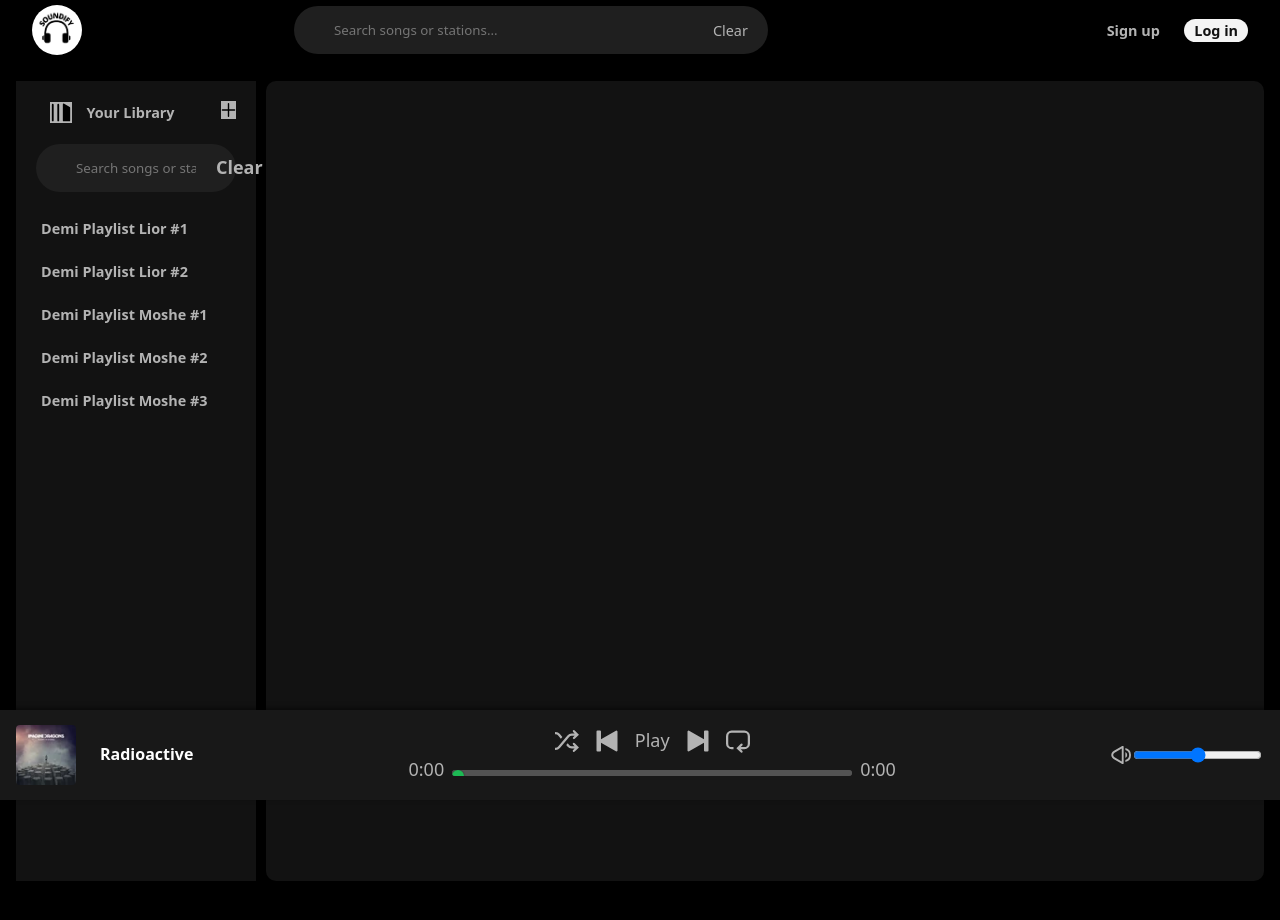
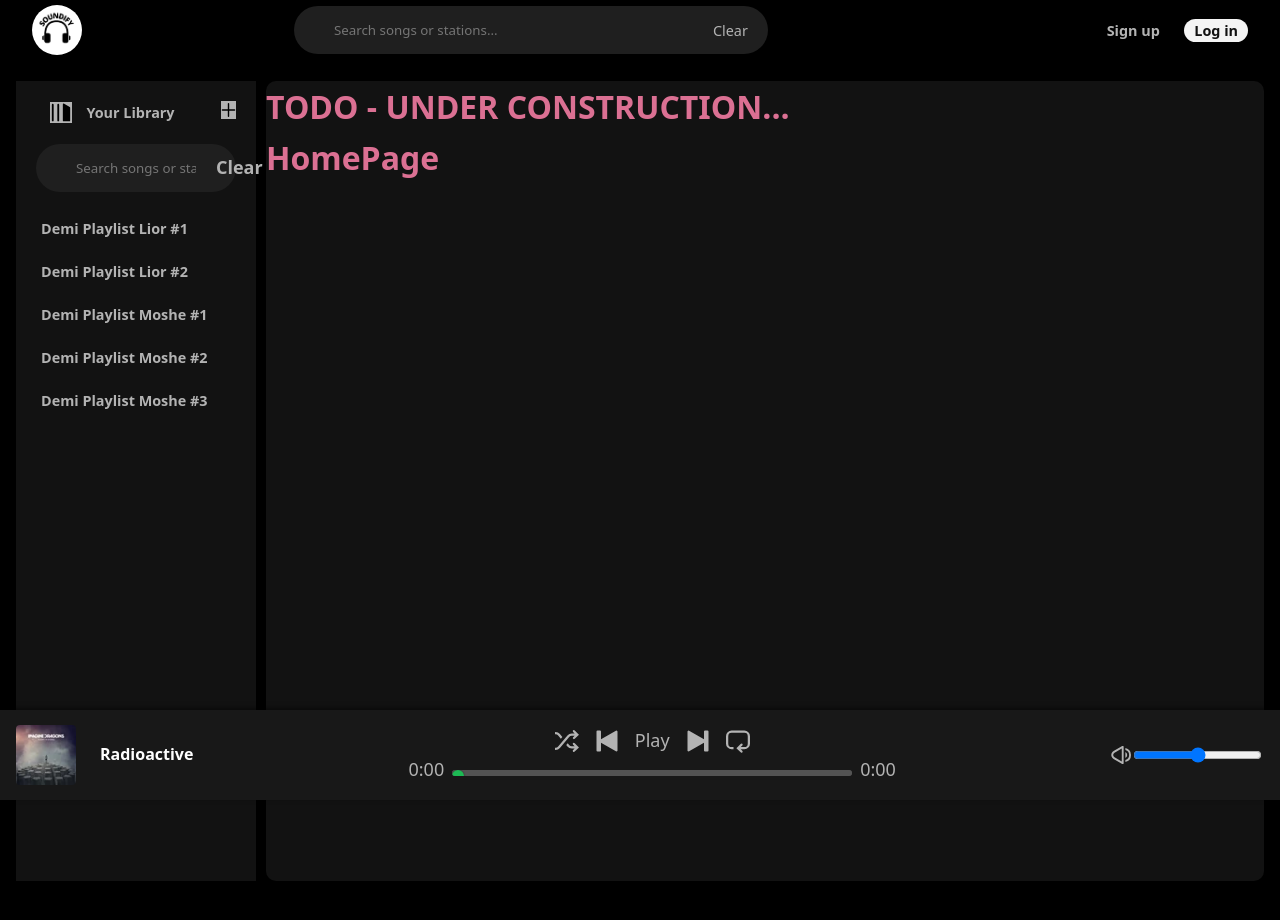
Before and after one commit to noalesh/soundify, a React (Vite) app: page / in a window 1280 px wide. Shown: the top 920 px of the page. Built offline with nearby package versions, Linux system fonts and the light colour scheme; no server answers.

Commit message:
HomePage is reached when path is empty.

```diff
--- a/src/RootCmp.jsx
+++ b/src/RootCmp.jsx
@@ -21,6 +21,7 @@ export function RootCmp() {
         <Routes>
           <Route path="/" element={<StationIndex />}>
             <Route path="home" element={<HomePage />} />
+            <Route path="" element={<HomePage />} />
             <Route path="station/:id" element={<StationDetails />} />
             <Route path="newStation" element={<StationAdd />} />
             <Route path="song/:songId" element={<SongDetails />} />
--- a/src/assets/styles/cmps/StationList.scss
+++ b/src/assets/styles/cmps/StationList.scss
@@ -36,7 +36,3 @@ h1 {
     color: $bright-fill;
     font-size: 32px;
 }
-
-.dev-comments {
-    color: palevioletred;
-}
--- a/src/pages/HomePage.jsx
+++ b/src/pages/HomePage.jsx
@@ -5,7 +5,7 @@ export function HomePage() {
     return (
         <div>
         <section>
-            <h1>Soundify</h1>
+            <h1 className="dev-comments">TODO - UNDER CONSTRUCTION... <br></br>HomePage</h1>
         </section >
 
          <section>
```
